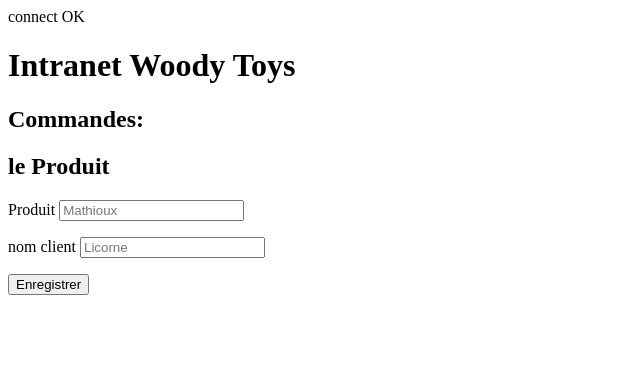
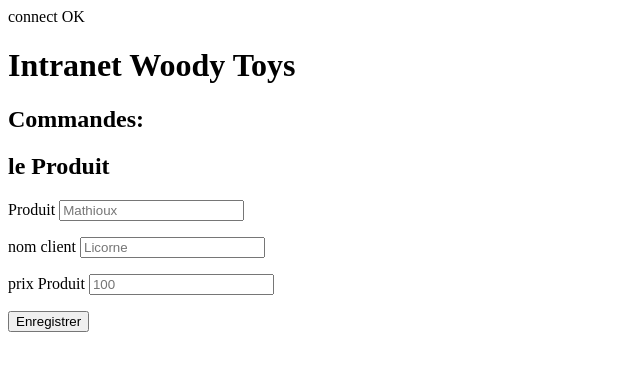
Before and after one commit to cyrilGrandjean/admin2, a PHP site: page / in a window 1280 px wide. Shown: the top 371 px of the page, without its empty margins (0-640 px from the left). Run offline with PHP 8.4, Linux system fonts and the light colour scheme; data comes from the database, SQL or seed files in the repository; data that the repository does not hold is empty.

Commit message:
ajout prix intranet

```diff
--- a/web/intranet/index.php
+++ b/web/intranet/index.php
@@ -38,15 +38,20 @@ try {
         <input type="text" id="client" name="client" placeholder="Licorne">
       </p>
       <p>
+        <label for="client">prix Produit</label>
+        <input type="int" id="prix" name="print" placeholder="100">
+      </p>
+      <p>
         <input type="submit" value="Enregistrer">
       </p>
     </form>
     <?php
-      if (isset($_POST['nom'], $_POST['client'])){
-        $requete_insertion = $objetPdo -> prepare('INSERT INTO commandes(nom, client) VALUES (:n, :p)');
+      if (isset($_POST['nom'], $_POST['client'], $_POST['prix'])){
+        $requete_insertion = $objetPdo -> prepare('INSERT INTO commandes(nom, client) VALUES (:n, :p, :r)');
         $requete_insertion -> execute(array(
           'n' => $_POST["nom"],
-          'p' => $_POST["client"]
+          'p' => $_POST["client"],
+          'r' => $_POST["prix"]
         ));
       }
     ?>
```
